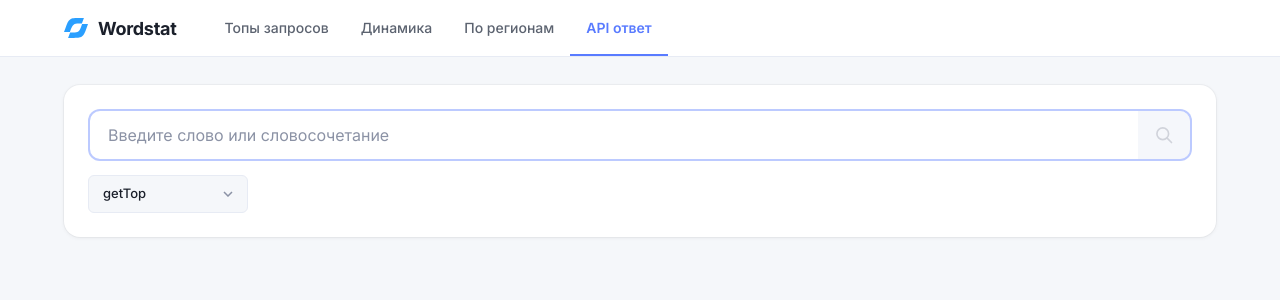
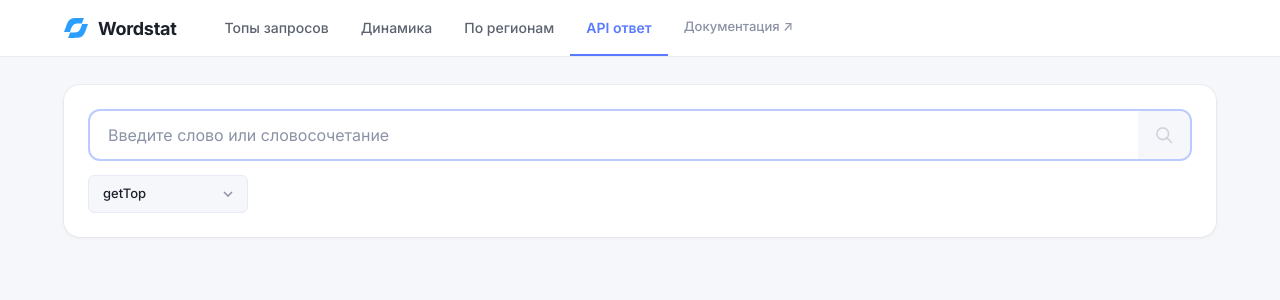
Before and after one commit to kirillmasanov/search_api_wordstat, a FastAPI app: page /raw in a window 1280 px wide. Shown: the top 300 px of the page. Run offline with FastAPI, Linux system fonts and the light colour scheme; parts of the project's set-up code (start-up, migrations or seed data) failed here and were passed over.

Commit message:
Add documentation link to navigation header

```diff
--- a/app/static/style.css
+++ b/app/static/style.css
@@ -95,6 +95,17 @@ header {
     color: var(--color-primary);
     border-bottom-color: var(--color-primary);
     font-weight: 600;
+}
+
+.tab-doc {
+    margin-left: auto;
+    color: var(--color-text-muted);
+    font-size: 13px;
+}
+
+.tab-doc:hover {
+    color: var(--color-primary);
+    border-bottom-color: transparent;
 }
 
 /* ===== MAIN ===== */
--- a/app/templates/base.html
+++ b/app/templates/base.html
@@ -22,6 +22,7 @@
                 <a href="dynamics" class="tab {% if active == 'dynamics' %}active{% endif %}">Динамика</a>
                 <a href="regions" class="tab {% if active == 'regions' %}active{% endif %}">По регионам</a>
                 <a href="raw" class="tab {% if active == 'raw' %}active{% endif %}">API ответ</a>
+                <a href="https://aistudio.yandex.ru/docs/ru/search-api/concepts/wordstat" class="tab tab-doc" target="_blank" rel="noopener">Документация ↗</a>
             </nav>
         </div>
     </header>
```
